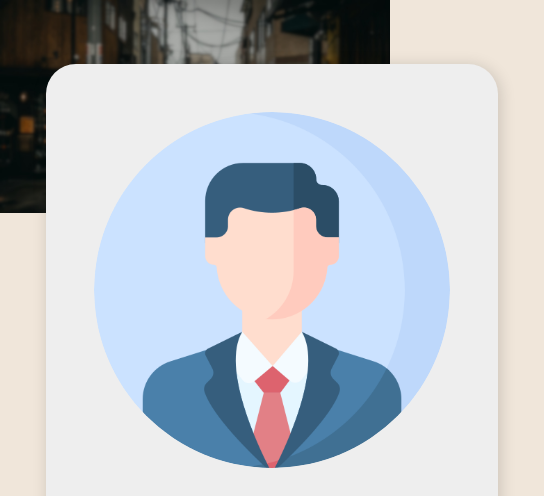
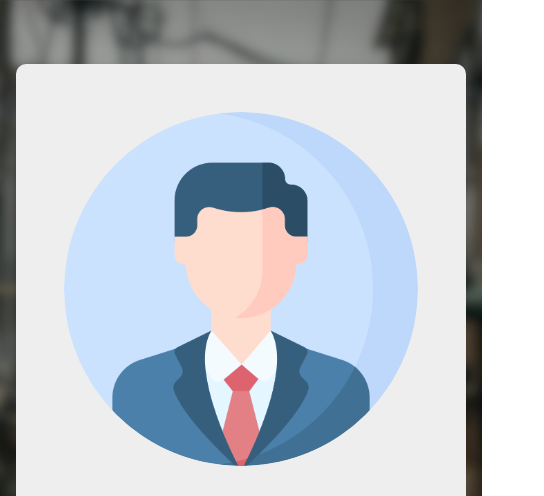
Before and after one commit to gabrielhpereira/portfolio, a plain HTML site: page index.html in a window 390 px wide. Shown: the top 496 px of the page, 544 px wide, since content can reach past the window. Drawn offline with Linux system fonts and the light colour scheme.

Commit message:
Responsive Layout

```diff
--- a/css/style.css
+++ b/css/style.css
@@ -102,16 +102,24 @@ body {
   margin-bottom: 1rem;
 }
 
-@media (max-width: 600px) {
+@media (max-width: 666px) {
   body {
-    background-attachment: initial;
-    background-size: contain;
-    background-color: #f0e6da;
+    font-family: "Source Code Pro", monospace;
+    background: url("../img/bg3.jpg") no-repeat top center;
+    background-attachment: fixed;
+    background-size: cover;
+    display: grid;
+    align-items: center;
+    justify-items: center;
+    height: 100vh;
+    color: #000000;
   }
   .box {
-    padding: 2rem;
+    padding: 0rem;
     margin-top: 4rem;
-    border-radius: 30px;
+    border-radius: 10px;
+    overflow: hidden;
+	overflow-wrap: break-word;
   }
   .box:first-child {
     padding: 3rem;
@@ -124,12 +132,12 @@ body {
     justify-items: center;
   }
   .portfolio li div {
-    max-width: 448px;
+    max-width: 450px;
   }
 }
 a:link, a:visited {
   padding: 10px 10px;
-  text-align: center;
+  text-align: right;
   text-decoration: none;
   display: inline-block;
 }
```
